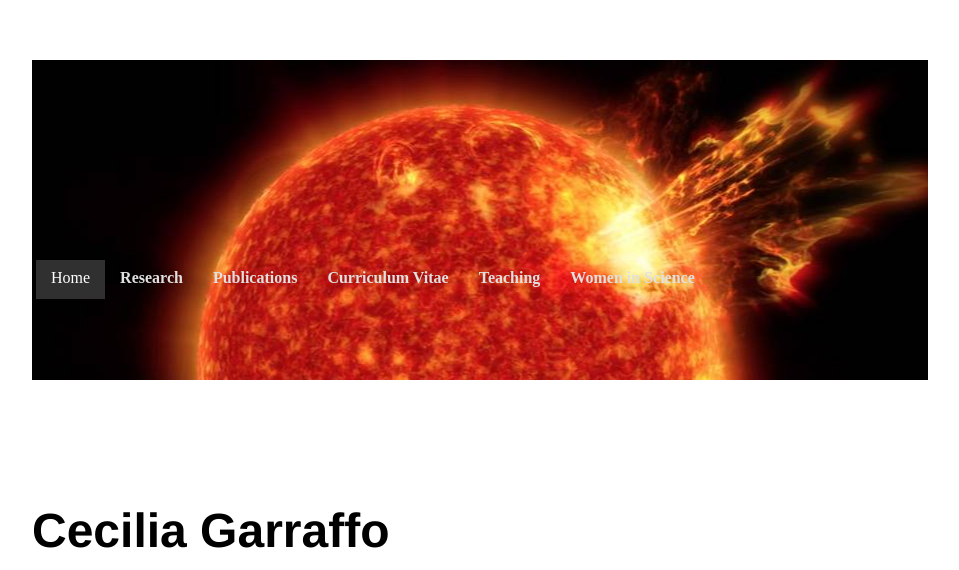
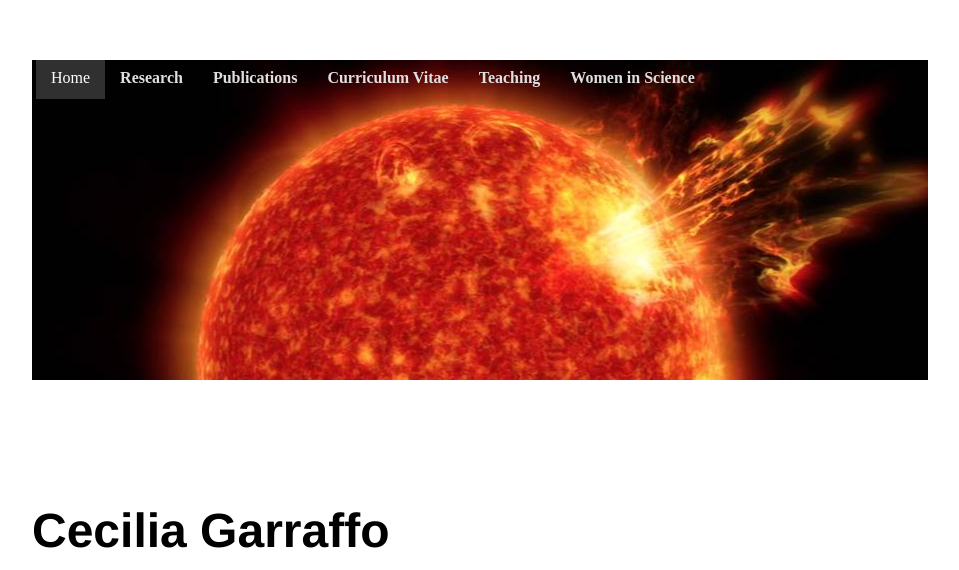
Before and after one commit to cgarraffo/camel, a Jekyll site: the page index.html, which Jekyll copies as it is, in a window 1280 px wide. Shown: the top 570 px of the page, without its empty margins (160-1119 px from the left). Built offline with Jekyll 4.4.1, drawn with Linux system fonts in a browser that asks for light colours; grey boxes are pictures that could not be loaded.

Commit message:
Update main.css

```diff
--- a/css/main.css
+++ b/css/main.css
@@ -40,7 +40,7 @@ footer {
     background:url(../faintyoung.jpg) no-repeat top center #fff;
     color:#505050;
     height:400px;
-    margin:0 0 0 0;
+    margin:-10 -10 -10 -10;
     padding:0;
   }
 
@@ -56,7 +56,7 @@ footer {
     list-style-type: none;
     width:100%;
     position:relative;
-    top:-210px;
+    top:-410px;
     left:-6px;
     display: block;
     height:33px;
```
